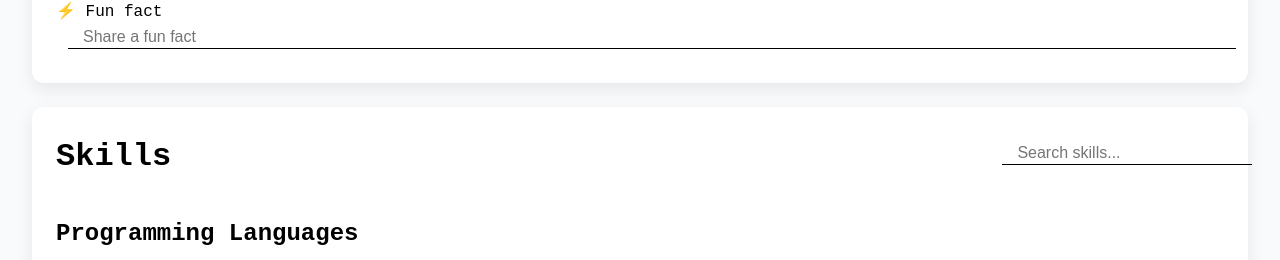
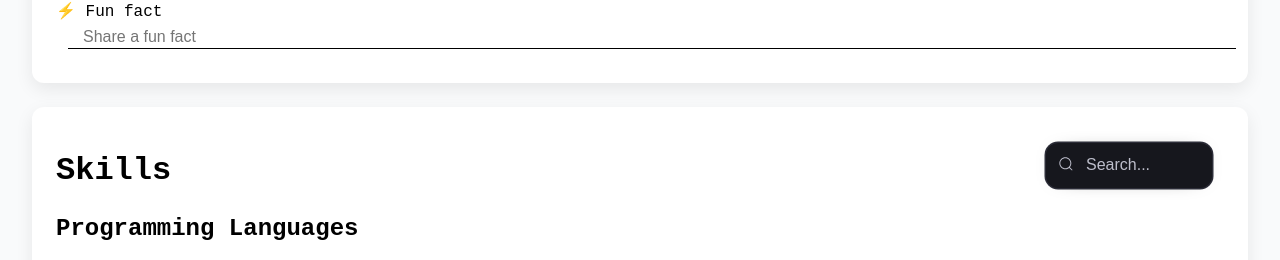
Before and after one commit to raunak0400/Readme-Generator, a React (Vite) app in the folder github-readme-generator/: page / in a window 1280 px wide. Shown: the part 872-1132 px from the top of the page. Built offline with nearby package versions, Linux system fonts and the light colour scheme.

Commit message:
Refactor search input in SkillsSection for improved layout and styling; enhance input styles and add search icon

```diff
--- a/github-readme-generator/src/components/SkillsSection.jsx
+++ b/github-readme-generator/src/components/SkillsSection.jsx
@@ -210,29 +210,33 @@
   return (
     <div className="card container text-center my-4">
       <div className="row align-items-center mb-3" style={{ minHeight: 56 }}>
-        <div className="col text-start">
+        <div className="col text-start" style={{ display: 'flex', alignItems: 'center'}}>
           <h2 className="text-2xl font-bold text-dark m-0" style={{ fontSize: '2rem' }}>Skills</h2>
-          <input
-           id='skill-search'
-            type="text"
-            placeholder="Search skills..."
-            value={search}
-            onChange={e => setSearch(e.target.value)}
-            className="form-control"
-            style={{ maxWidth: 250 }}
-          />
+          <div style={{ position: 'relative', display: 'flex',justifyContent: 'end', width: '100%' }}>
+            <div className="group" style={{ marginBottom: 12 }}>
+              <div class="group">
+                <svg viewBox="0 0 24 24" aria-hidden="true" class="search-icon">
+                  <g>
+                    <path
+                      d="M21.53 20.47l-3.66-3.66C19.195 15.24 20 13.214 20 11c0-4.97-4.03-9-9-9s-9 4.03-9 9 4.03 9 9 9c2.215 0 4.24-.804 5.808-2.13l3.66 3.66c.147.146.34.22.53.22s.385-.073.53-.22c.295-.293.295-.767.002-1.06zM3.5 11c0-4.135 3.365-7.5 7.5-7.5s7.5 3.365 7.5 7.5-3.365 7.5-7.5 7.5-7.5-3.365-7.5-7.5z"
+                    ></path>
+                  </g>
+                </svg>
+                <input
+                id="skill-search"
+                className="input"
+                type="search"
+                placeholder="Search..."
+                value={search}
+                onChange={e => setSearch(e.target.value)}
+                name="searchbar"
+                style={{ maxWidth: 250, marginTop: 12 }}
+              />
+              </div>
+
+            </div>
+          </div>
         </div>
-        {/* <div className="col-auto d-flex justify-content-end">
-          <input
-          id='skill-search'
-            type="text"
-            placeholder="Search skills..."
-            value={search}
-            onChange={e => setSearch(e.target.value)}
-            className="form-control"
-            style={{ maxWidth: 250 }}
-          />
-        </div> */}
       </div>
       {Object.entries(filteredSkillSets).length === 0 && (
         <div className="text-muted mb-4">No skills found.</div>
--- a/github-readme-generator/src/index.css
+++ b/github-readme-generator/src/index.css
@@ -77,7 +77,7 @@
   margin-left: 50px;
 }
 #socials-input {
-  width: 60%;
+  width: 90%;
   text-align: center;
 }
 #socials-input:focus::placeholder {
@@ -153,7 +153,7 @@
 #skill-checkbox{
   margin-right: -120px ;
 }
-#skill-search{
+/* #skill-search{
   display: flex;
   position: relative;
   top: -40px;
@@ -161,6 +161,59 @@
   justify-content: end;
   width: 60%;
   text-align: start;
+} */
+
+
+/* From Uiverse.io by LightAndy1 */
+.group {
+  display: flex;
+  line-height: 28px;
+  align-items: center;
+  position: relative;
+  max-width: 190px;
+}
+
+.input {
+  font-family: "Montserrat", sans-serif;
+  width: 100%;
+  height: 45px;
+  padding-left: 2.5rem;
+  box-shadow: 0 0 0 1.5px #2b2c37, 0 0 25px -17px #000;
+  border: 0;
+  border-radius: 12px;
+  background-color: #16171d;
+  outline: none;
+  color: #bdbecb;
+  transition: all 0.25s cubic-bezier(0.19, 1, 0.22, 1);
+  cursor: text;
+  z-index: 0;
+}
+
+.input::placeholder {
+  color: #bdbecb;
+}
+
+.input:hover {
+  box-shadow: 0 0 0 2.5px #2f303d, 0px 0px 25px -15px #000;
+}
+
+.input:active {
+  transform: scale(0.95);
+}
+
+.input:focus {
+  box-shadow: 0 0 0 2.5px #2f303d;
+}
+
+.search-icon {
+  position: absolute;
+  left: 1.5rem;
+  top: 1.6rem;
+  fill: #bdbecb;
+  width: 1rem;
+  height: 1rem;
+  pointer-events: none;
+  z-index: 1;
 }
 
 /* Button styles */
```
